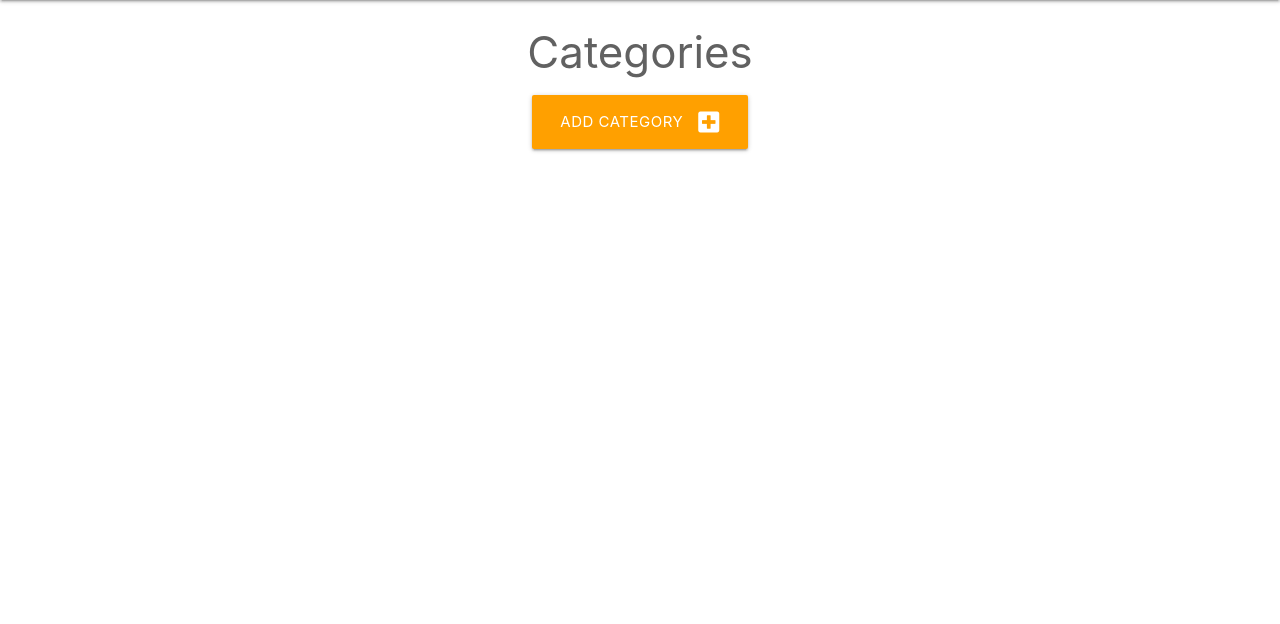
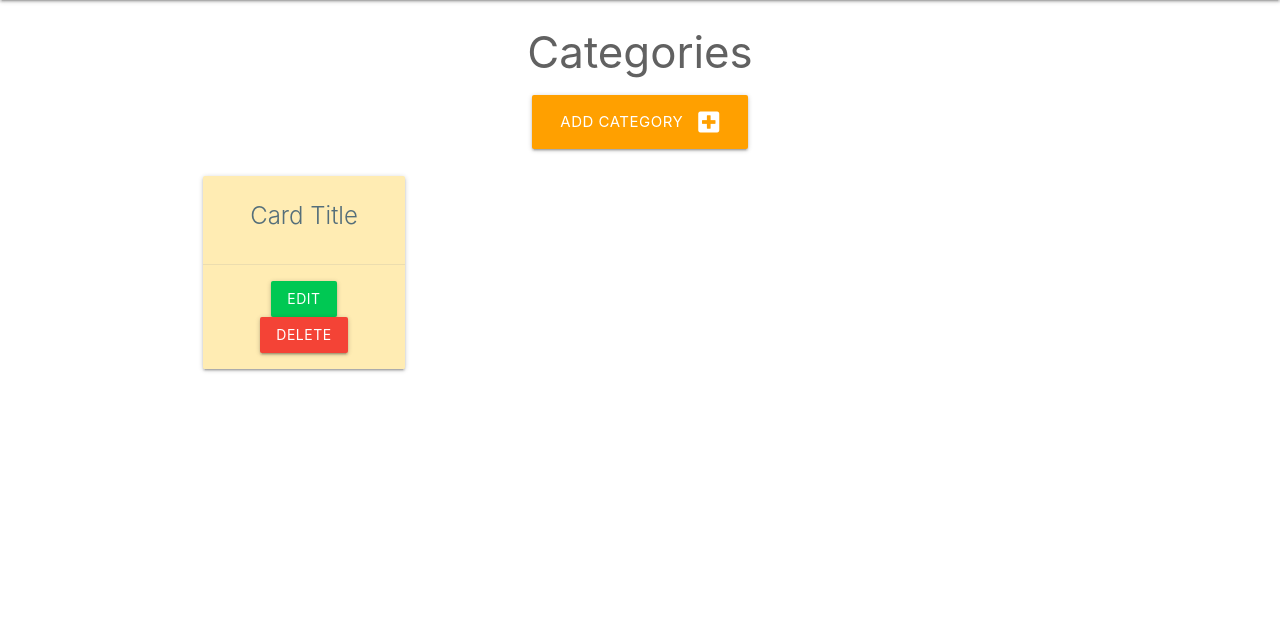
Before and after one commit to hartnetl/taskmanager-walkthrough, a Flask app: page /categories in a window 1280 px wide. Shown: the part 64-688 px from the top of the page. Run offline with Flask 2, Linux system fonts and the light colour scheme.

Commit message:
Add card with non functional buttons to categories.html

```diff
--- a/taskmanager/templates/categories.html
+++ b/taskmanager/templates/categories.html
@@ -2,6 +2,8 @@
 {% block content %}
 
 <h3 class="grey-text text-darken-2 center-align">Categories</h3>
+
+<!-- Category button -->
 
 <div class="row">
     <div class="col s12 center-align">
@@ -11,4 +13,19 @@
     </div>
 </div>
 
+<!-- Category card-->
+
+<div class="row">
+    <div class="col s12 m6 l3">
+      <div class="card amber lighten-4 center-align">
+        <div class="card-content blue-grey-text text-darken-1">
+          <span class="card-title">Card Title</span>
+        </div>
+        <div class="card-action">
+          <a href="#" class="btn green accent-4">Edit</a>
+          <a href="#" class="btn red">Delete</a>
+        </div>
+      </div>
+    </div>
+  </div>
 {% endblock %}
```
